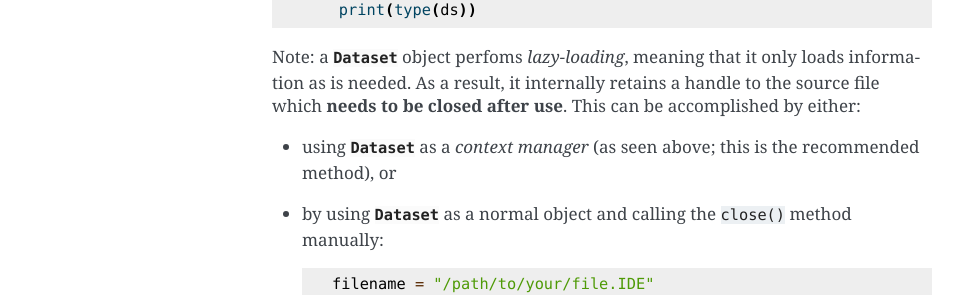
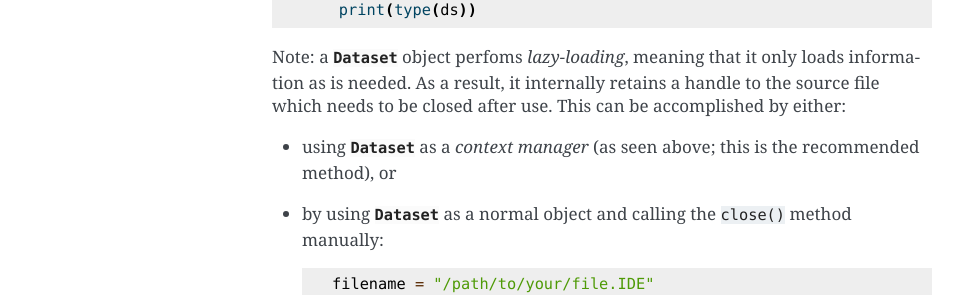
Before and after one commit to MideTechnology/idelib, a Sphinx documentation site: the page built from docs/source/ide_basics.rst, in a window 1280 px wide and 900 px high, scrolled down 409 px. Shown: the part 215-510 px from the top of the window, without its empty margins (148-1111 px from the left). Built offline with Sphinx 7.4.7, drawn with Linux system fonts in a browser that asks for light colours.

Commit message:
small docs change

```diff
--- a/docs/source/ide_basics.rst
+++ b/docs/source/ide_basics.rst
@@ -23,7 +23,7 @@ You can open an IDE file like so::
     with idelib.importFile(filename) as ds:
         print(type(ds))
 
-Note: a :class:`Dataset` object perfoms *lazy-loading*, meaning that it only loads information as is needed. As a result, it internally retains a handle to the source file which **needs to be closed after use**. This can be accomplished by either:
+Note: a :class:`Dataset` object perfoms *lazy-loading*, meaning that it only loads information as is needed. As a result, it internally retains a handle to the source file which needs to be closed after use. This can be accomplished by either:
 
 * using :class:`Dataset` as a *context manager* (as seen above; this is the recommended method), or
 * by using :class:`Dataset` as a normal object and calling the ``close()`` method manually::
```
